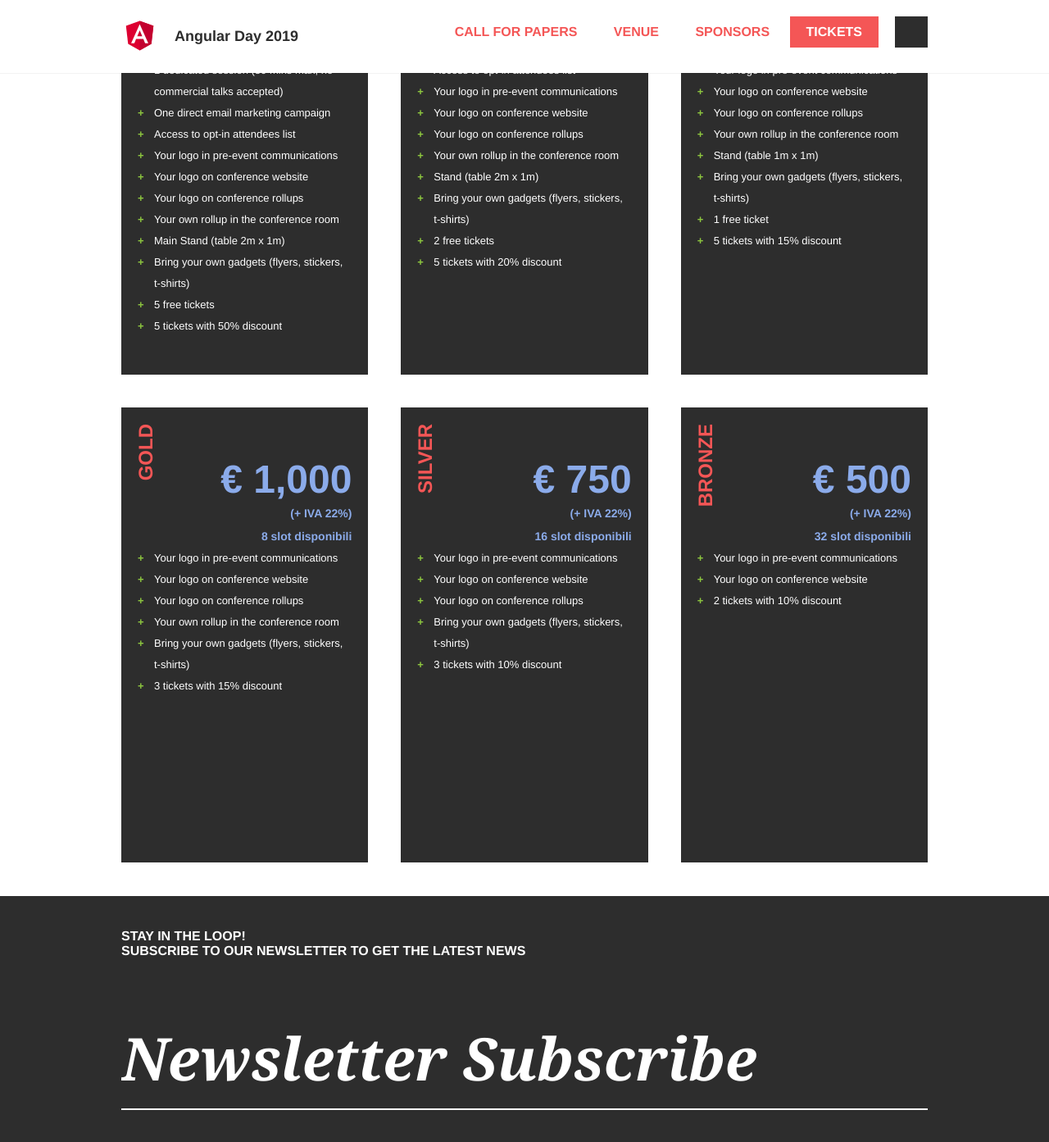
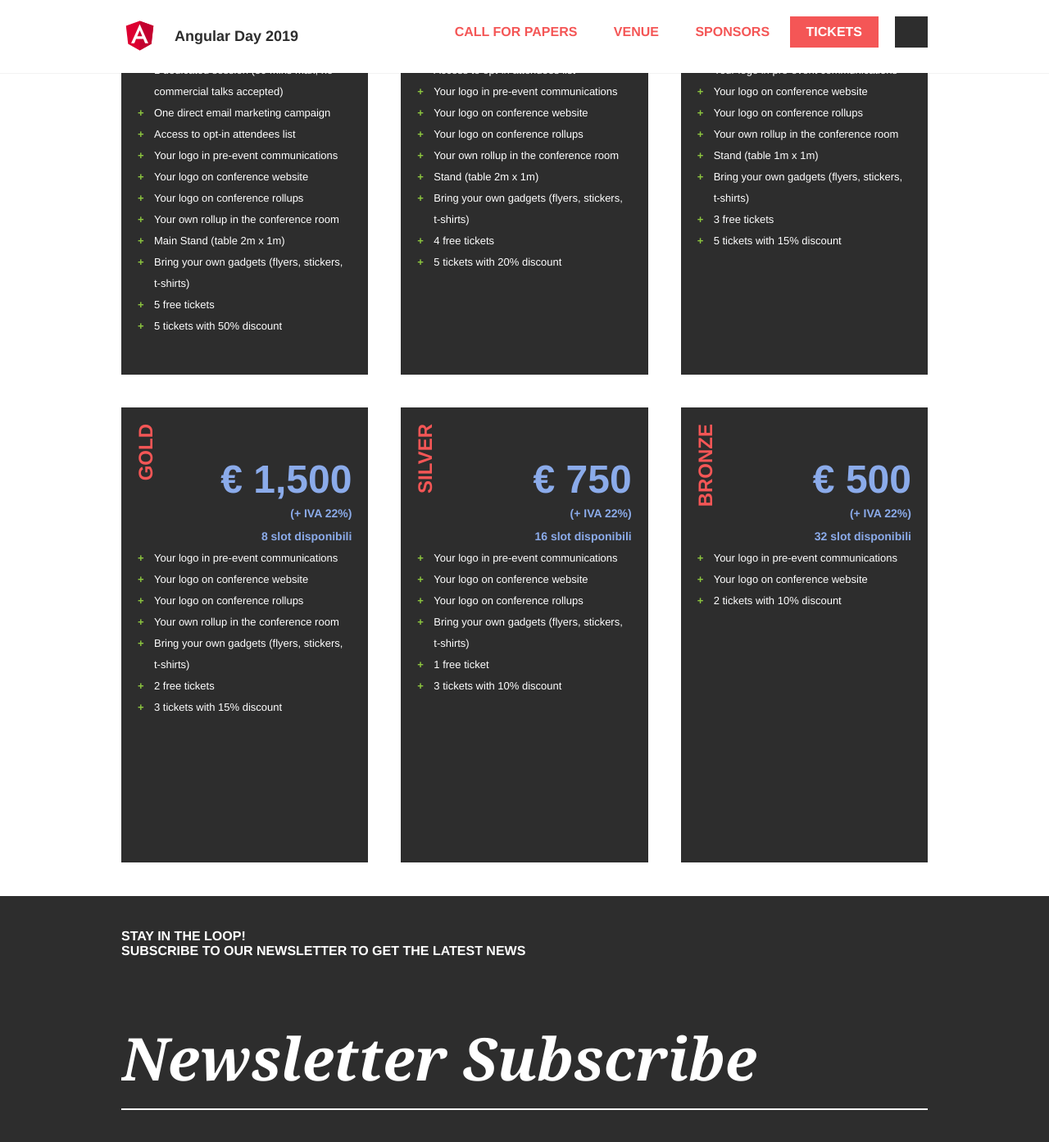
Before and after one commit to GrUSP/2019.angularday.it, a Jekyll site: the page built from sponsor.html, in a window 1280 px wide and 1400 px high, scrolled down 1118 px. Shown: the top 1393 px of the window at 82% size. Built offline with Jekyll 4.4.1, drawn with Linux system fonts in a browser that asks for light colours; some web fonts are replaced; comment, search, counter and statistics services are not loaded.

Commit message:
Update sponsors.yml

```diff
--- a/_data/sponsors.yml
+++ b/_data/sponsors.yml
@@ -32,7 +32,7 @@
     - Your own rollup in the conference room
     - Stand (table 2m x 1m)
     - Bring your own gadgets (flyers, stickers, t-shirts)
-    - 2 free tickets
+    - 4 free tickets
     - 5 tickets with 20% discount
   max: 2
   list:
@@ -46,19 +46,20 @@
     - Your own rollup in the conference room
     - Stand (table 1m x 1m)
     - Bring your own gadgets (flyers, stickers, t-shirts)
-    - 1 free ticket
+    - 3 free tickets
     - 5 tickets with 15% discount
   max: 4
   list:
 
 gold:
-  price: € 1,000
+  price: € 1,500
   offer:
     - Your logo in pre-event communications
     - Your logo on conference website
     - Your logo on conference rollups
     - Your own rollup in the conference room
     - Bring your own gadgets (flyers, stickers, t-shirts)
+    - 2 free tickets
     - 3 tickets with 15% discount
   max: 8
   list:
@@ -70,6 +71,7 @@
     - Your logo on conference website
     - Your logo on conference rollups
     - Bring your own gadgets (flyers, stickers, t-shirts)
+    - 1 free ticket
     - 3 tickets with 10% discount
   max: 16
   list:
```
